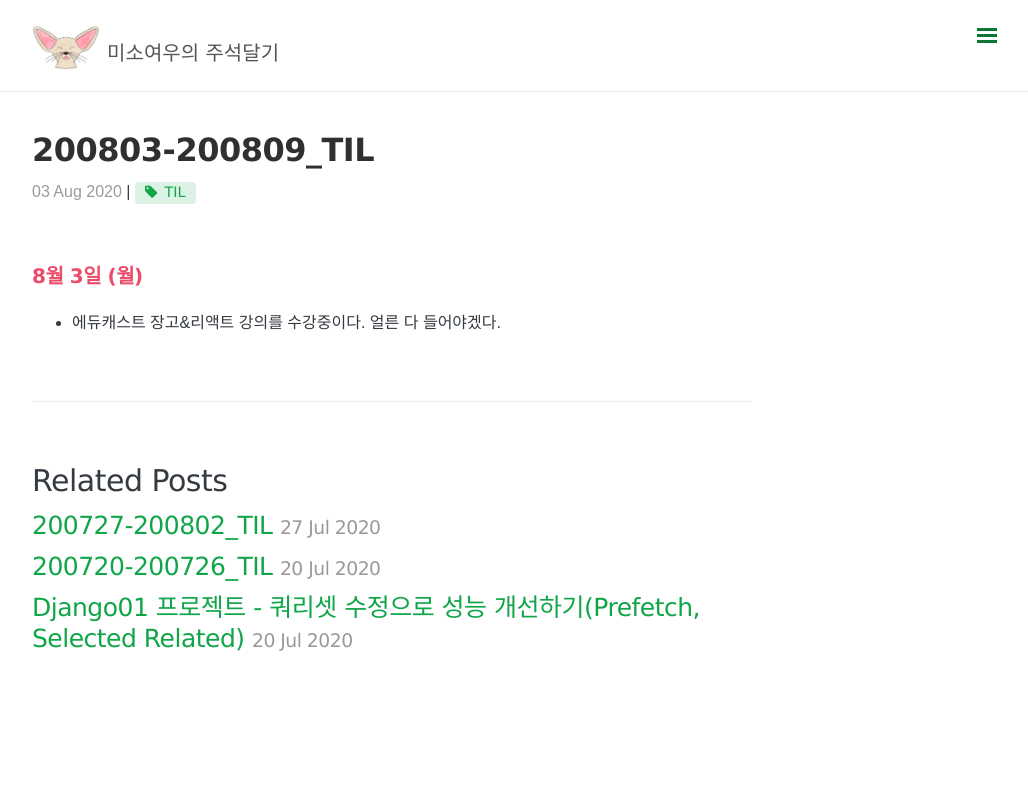
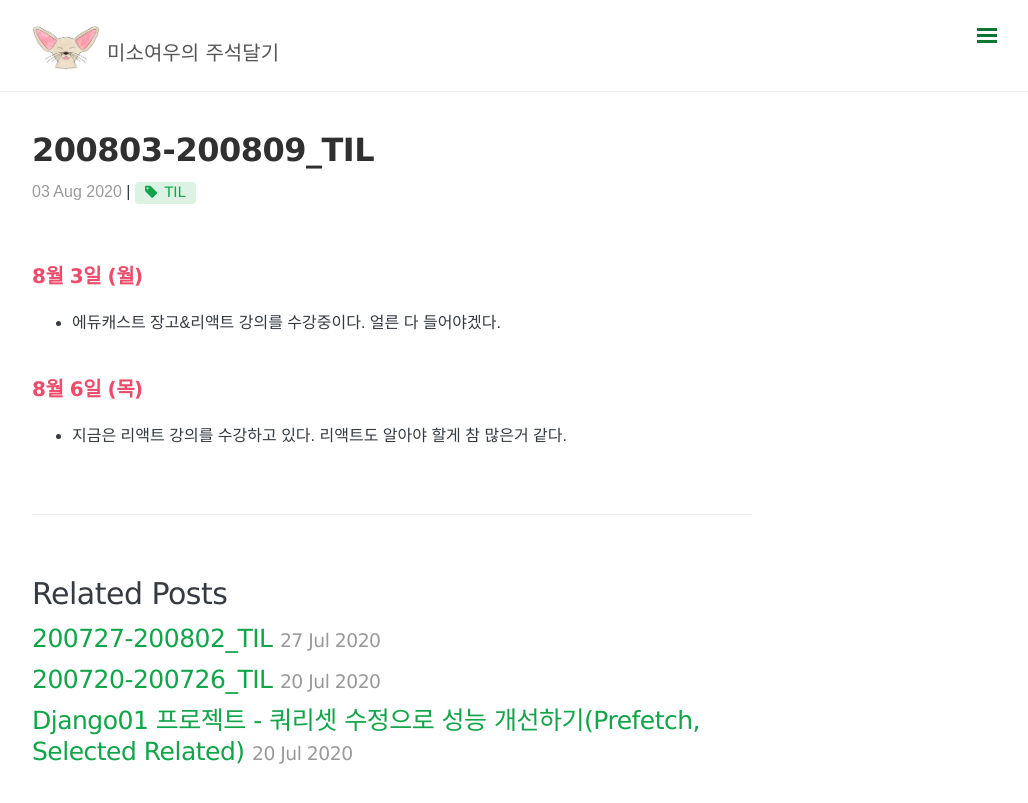
Before and after one commit to somefood/somefood.github.io, a Jekyll site: the page built from _posts/Today I Learned/2020-08-03-08-09-TIL.md, in a window 1280 px wide. Shown: the top 803 px of the page, without its empty margins (248-1276 px from the left). Built offline with Jekyll 4.4.1, drawn with Linux system fonts in a browser that asks for light colours; nearby versions of some CDN libraries; comment, search, counter and statistics services are not loaded.

Commit message:
수정: TIL 내용 추가

```diff
--- a/_posts/Today I Learned/2020-08-03-08-09-TIL.md
+++ b/_posts/Today I Learned/2020-08-03-08-09-TIL.md
@@ -9,3 +9,7 @@ comments: true
 
 ## 8월 3일 (월)
 - 에듀캐스트 장고&리액트 강의를 수강중이다. 얼른 다 들어야겠다.
+
+
+## 8월 6일 (목)
+- 지금은 리액트 강의를 수강하고 있다. 리액트도 알아야 할게 참 많은거 같다.
```
